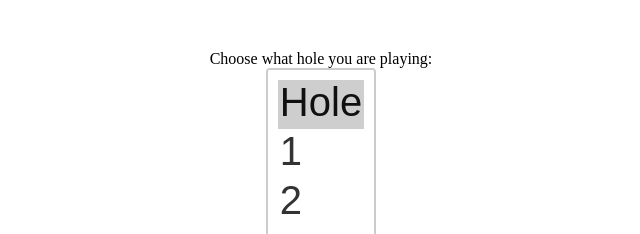
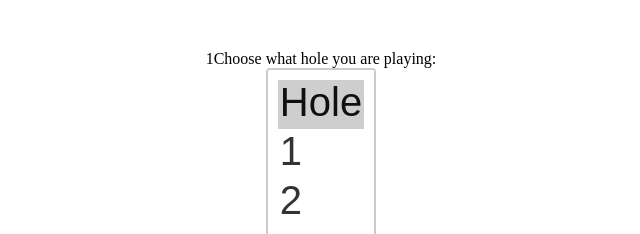
Before and after one commit to petercegoh/Golf-Distance-App, a plain HTML site: page index.html in a window 1280 px wide. Shown: the top 234 px of the page, 319-959 px from the left. Drawn offline with Linux system fonts and the light colour scheme; some packages are replaced by stand-ins of ours.

Commit message:
Update index.html

```diff
--- a/index.html
+++ b/index.html
@@ -9,7 +9,7 @@
   </head>
   <body>
     <form>
-      <label for="hole">Choose what hole you are playing:</label>
+      <label for="hole">1Choose what hole you are playing:</label>
       <select id="hole" name="hole" size="8">
         <option value="none" selected>Hole</option>
         <option value="1">1</option>
```
